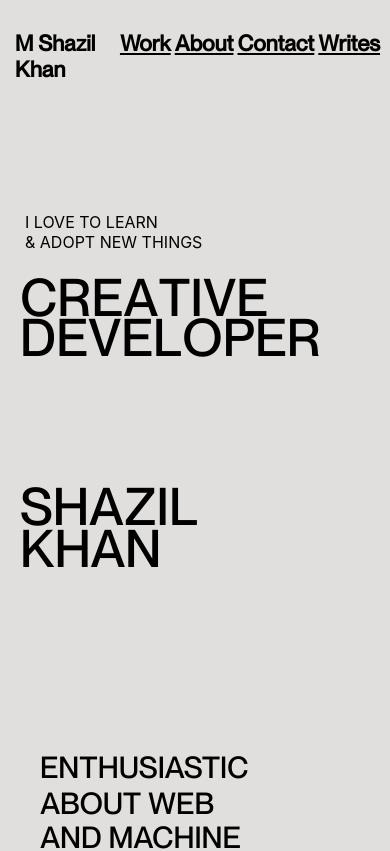
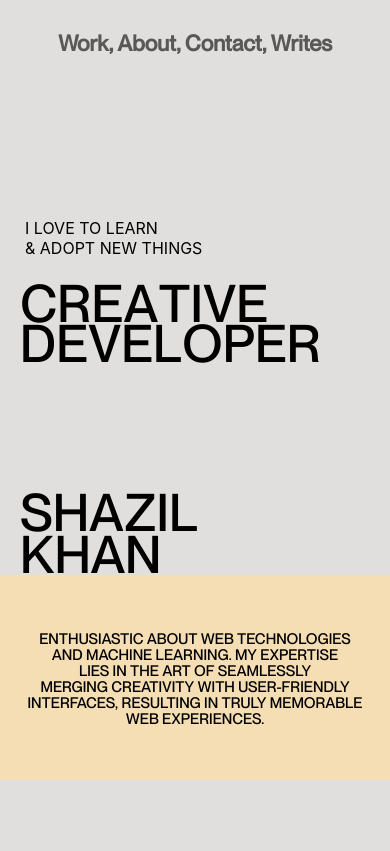
Before and after one commit to MShazilKhan7/Creative-Portfolio-React-Gsap, a React (Create React App) app: page / in a window 390 px wide. Shown: the top 851 px of the page. Built offline with nearby package versions, Linux system fonts and the light colour scheme.

Commit message:
new changes complete

```diff
--- a/src/App.css
+++ b/src/App.css
@@ -8,13 +8,11 @@
 html {
   overflow-y: scroll;
   height: 100%;
-  -webkit-overflow-scrolling: touch;
 }
 body {
-  overflow-y: visible;
-  position: relative;
   overflow-x: hidden;
 }
+
 html,
 body {
   margin: 0;
@@ -30,8 +28,10 @@ img{
 
 :root{
   --primary-color: #E1DFDD;
-  /* --primary-color: #E1DFDD; */
   --font-color: #000000;
+  --left-padding: 50px;
+  --font-size-smaller: 30px;
+  --font-mobile-screens: 20px;
 }
 @font-face {
   font-family: "ppneue";
@@ -42,39 +42,61 @@ img{
 
 .main{
   background-color: var(--primary-color);
+  color: var(--font-color);
   width: 100%;
   overflow-x: hidden;
   position: relative;
 
 }
 .header{
+  padding: 30px 0;
+  padding-right: 20px;
+  padding-left: 60px;
+  position: fixed;
+  top: 0;
+  left: 0;
+  z-index: 1;
+  width: 100%;
   display: flex;
-  justify-content: space-around;
-  padding: 30px 10px 0 10px;
+  justify-content: space-between;
+  opacity: .6;
+}
 
+a::after {
+  content: "";
+  display: block;
+  height: 2px;
+  width: 0px;
+  background-color: var(--font-color);
 }
+a:hover::after {
+  width: 100%;
+  transition: all 0.4s;
+}
+
 .name-div {
   display: flex;
   justify-content: center;
-  gap: 5px;
 }
 
 
 .side-navs{
   display: flex;
   justify-content: center;
-  gap: 4px;
+  gap: 8px;
 }
 
 
 .side-navs a {
-  color: var(--font-color);
+  text-decoration: none;
 }
+
 .header h2{
   font-size: 22px;
   font-family: "ppneue";
   font-weight: bold;
   color: var(--font-color);
+
 }
 
 .main-heading h2{
@@ -87,7 +109,7 @@ img{
   margin-bottom: -20px;
 }
 .main-heading .heading-continer{
-  padding: 50px 50px;
+  padding: 134px 50px;
 }
 
 
@@ -110,7 +132,7 @@ img{
 }
 
 .nameheading div{
-  padding: 0 100px;
+  padding: 0 50px;
 
 }
 .nameheading .name h2{
@@ -137,12 +159,23 @@ img{
   margin-bottom: 1.5rem;
 }
 /* smaller phones */
-@media only screen and (max-width: 500px) {
-  .undergrad,.hellow{
+@media only screen and (max-width: 1000px) {
+  .undergrad{
     display: none;
   }
   .header{
-    justify-content: space-between;
+    justify-content: center;
+    padding-left: 20px;
+    position: sticky;
+  }
+  .header .name-div{
+    display: none;
+  }
+  .side-navs{
+    gap: 4px;
+  }
+  .khan{
+    display: none;
   }
   .sm-screen{
     display: block;
@@ -169,6 +202,10 @@ img{
   .nameheading .name h2{
     font-size: 52px;
   }
+
+  @media screen and (max-width: 768px) {
+
+  }
 }
 
 /* quote section after name */
@@ -178,16 +215,16 @@ img{
   display: flex;
   justify-content: center;
   align-items: center;
-  padding: 180px;
+  padding: 14vw 5vw;
 }
-.quotesection div{
-  padding: 0 20px;
+.quotesection .linebox{
   width: 100%;
-  /* height: 350px; */
 }
+
 .quotesection .linebox div{
+  width: 100%;
+  text-align: center;
   height: 50px;
-  /* background-color: greenyellow; */
   overflow: hidden;
 }
 .quotesection .linebox div h2{
@@ -195,24 +232,15 @@ img{
   font-family: "ppneue";
   font-weight: 400;
   text-transform: uppercase;
-  margin-top: 70px;
+  margin-top: 50px;
 }
 
-@media only screen and (max-width: 500px){
-  .quotesection{
-    padding: 180px 0;
+@media only screen and (max-width: 1000px){
+  .quotesection .linebox div h2 {
+    font-size: var(--font-size-smaller);
   }
-
-  .quotesection  .linebox div{
-    height: fit-content;
-  }
-
-  .quotesection  .linebox div h2{
-    font-size: 30px;
-  }
-
-  .quotesection  .linebox div{
-    height: 70px;
+  .quotesection .linebox div{
+    height: 30px;
   }
 
 }
@@ -223,6 +251,8 @@ img{
   height: 100vh;
   display: flex;
   flex-wrap: wrap;
+  position: relative;
+  z-index: 100;
 }
 
 .work-container{
@@ -318,29 +348,60 @@ img{
   width: 100%;
   height: 100vh;
   display: flex;
-  flex-direction: column;
-  align-items: center;
+  align-items: flex-end;
+  justify-content: flex-start;
+  padding: 10px 50px;
 }
-.contact-sect .top{
+.contact-sect .lets-connect{
+  height: 20%;
   width: 100%;
   display: flex;
-  justify-content: space-around;
-  font-size: 1rem;
-  padding: 3rem 1rem;
+  align-items: center;
+  padding: 10px 10px;
+  overflow: hidden;
+  /* gap: 20px; */
 }
-.contact-sect .bottom{
-  padding: 0 2.5rem;
-}
-.contact-sect .bottom h1{
-  font-size: 5vw;
-  font-weight: 400;
-  word-break: break-all;
-  text-decoration: underline;
-  line-height: 1;
-  color: black;
+.lets-connect .connect-heading{
+  width: 60%;
+  display: flex;
+  gap: 1.5rem;
 }
 
-@media only screen and (max-width: 500px){
+.contact-sect div span{
+  display: inline-block;
+  text-transform: uppercase;
+  font-family: "ppneue";
+  font-size: 90px;
+  margin-bottom: 50%;
+  /* background-color: olive; */
+}
+.socials{
+  width: 40%;
+  display: flex;
+  align-items: center;
+  justify-content: center;
+  gap: 3px;
+}
+.socials .link{
+  font-size: 40px;
+  color: var(--font-color);
+}
+.socials::before{
+  content: '';
+  width: 100%;
+  height: 4px;
+  background-color: black;
+}
+.socials::after{
+  content: '';
+  position: relative;
+  width: 100%;
+  height: 4px;
+  background-color: black;
+}
+
+
+@media only screen and (max-width: 1000px){
   .container{
     width: 100%;
     height: 350vh;
@@ -353,14 +414,13 @@ img{
     width: 100%;
     display: flex;
     flex-direction: column;
-    /* gap: 100px; */
-    padding: 1rem 1.5rem;
+    padding: 1rem .5rem;
     width: 100%;
     height: 260vh;
     gap: 90px;
   }
   .all-projects .project{
-    width: 100%;
+    width: 70%;
     height: 34vh;
   }
 
@@ -378,17 +438,49 @@ img{
     height: 80%;
     width: 100%;
   }
+
+
 }
-/* mouse followe */
+@media screen and (max-width: 768px) {
+  .all-projects .project{
+    width: 100%;
+    height: 34vh;
+  }
 
-.follower{
-  width: 60px;
-  height: 60px;
-  border-radius: 100%;
-  background-color: black;
-  position: fixed;
-  top: 0;
-  left: 0;
-  z-index: 10;
-  scale: 0;
+  .quotesection .linebox div h2 {
+    font-size: var(--font-mobile-screens);
+  }
+  .quotesection .linebox div{
+    height: 20px;
+  }
+  @media screen and (max-width: 480px) {
+    .quotesection {
+      padding-left: 0;
+      padding-right: 0;
+      background-color: wheat;
+    }
+    .quotesection .linebox div h2 {
+      font-size: 15px;
+    }
+    .quotesection .linebox div{
+      height: 16px;
+    }
+    .socials .link{
+      font-size: var(--font-mobile-screens);
+    }
+  }
 }
+
+
+@media screen and (max-width: 1000px) {
+
+  .contact-sect .lets-connect .connect-heading{
+    display: none;
+  }
+  .socials{
+    width: 100%;
+  }
+  .socials .link{
+    font-size: var(--font-size-smaller);
+  }
+}
--- a/src/App.js
+++ b/src/App.js
@@ -15,6 +15,7 @@ function App() {
       <Quotation />
       <WorkSection/>
       <Contact/>
+
       {/* <SelectedWork/> */}
     </>
     )
--- a/src/components/carousel.jsx
+++ b/src/components/carousel.jsx
@@ -25,7 +25,7 @@ function ProjectCarousel({proj}){
         <div ref={projectImagesRef} className="project-images">
             {proj.images.map((image,index)=>{
                 return (
-                <div style={{left: `${index*100}%`}} className="image">
+                <div key={index} style={{left: `${index*100}%`}} className="image">
                     <div className="controllers">
                         <FaLongArrowAltLeft className="left" onClick={()=>goPrev()}/>
                         <FaLongArrowAltRight className="right" onClick={()=>goNext()}/>
--- a/src/components/header.jsx
+++ b/src/components/header.jsx
@@ -1,24 +1,21 @@
 import React from "react";
 import { Link } from "react-router-dom";
+
+
 function Header(){
     return (
 <>
     <div className="header">
         <div className="name-div">
-            <div className="profile-icon"></div>
-            <h2>M Shazil Khan</h2>
+            <h2>M Shazil khan</h2>
         </div>
         <div className="undergrad">
-            <h2>Undergraduate</h2>
-            <h2>Engineer at Ned</h2>
-        </div>
-        <div className="hellow">
-            <h2>hellow</h2>
+            <h2>Undergraduate Engineer at Ned</h2>
         </div>
         <div className="side-navs">
-            <Link to={'/'}><h2>Work</h2></Link>
-            <Link to={'/'}><h2>About</h2> </Link>
-            <Link to={'/'}><h2>Contact</h2></Link>
+            <Link to={'/'}><h2>Work,</h2></Link>
+            <Link to={'/'}><h2>About,</h2> </Link>
+            <Link to={'/'}><h2>Contact,</h2></Link>
             <Link to={'https://medium.com/@shazilkhannew'}><h2>Writes</h2></Link>
         </div>
    </div>
--- a/src/components/quotesection.jsx
+++ b/src/components/quotesection.jsx
@@ -2,13 +2,18 @@ import React, { useCallback, useEffect, useRef } from "react";
 import gsap from "gsap";
 import {ScrollTrigger} from "gsap/ScrollTrigger";
 
+
 // this section is after name section
 gsap.registerPlugin(ScrollTrigger);
+
+
 function Quotation(params) {
+
+
     const quoteContent  = useRef();
     const animateQuote = useCallback(()=>{
         gsap.to(quoteContent.current.querySelectorAll(".linebox div h2"), {
-            y:"-70px",
+            y:"-50px",
             duration: 1,
             stagger: 0.2,
             scrollTrigger: {
@@ -27,12 +32,11 @@ function Quotation(params) {
         <div ref={quoteContent} className="quotesection">
             <div className="linebox">
                <div><h2>enthusiastic about Web Technologies</h2></div>
-               <div><h2>and Machine Learning. </h2></div>
-               <div><h2>My expertise lies in the art of</h2></div>
-               <div><h2>seamlessly merging creativity</h2></div>
-               <div><h2>with user-friendly interfaces,</h2></div>
-               <div><h2>resulting in truly memorable web</h2></div>
-               <div><h2>experiences.</h2></div>
+               <div><h2>and Machine Learning. My expertise</h2></div>
+               <div><h2>lies in the art of seamlessly</h2></div>
+               <div><h2> merging creativity with user-friendly</h2></div>
+               <div><h2>interfaces, resulting in truly memorable</h2></div>
+               <div><h2>web experiences.</h2></div>
             </div>
         </div>
     )
```
Also changed, not shown: src/components/contactsection.jsx (+54 -11 lines), src/components/worksection.jsx (+31 -14 lines).
